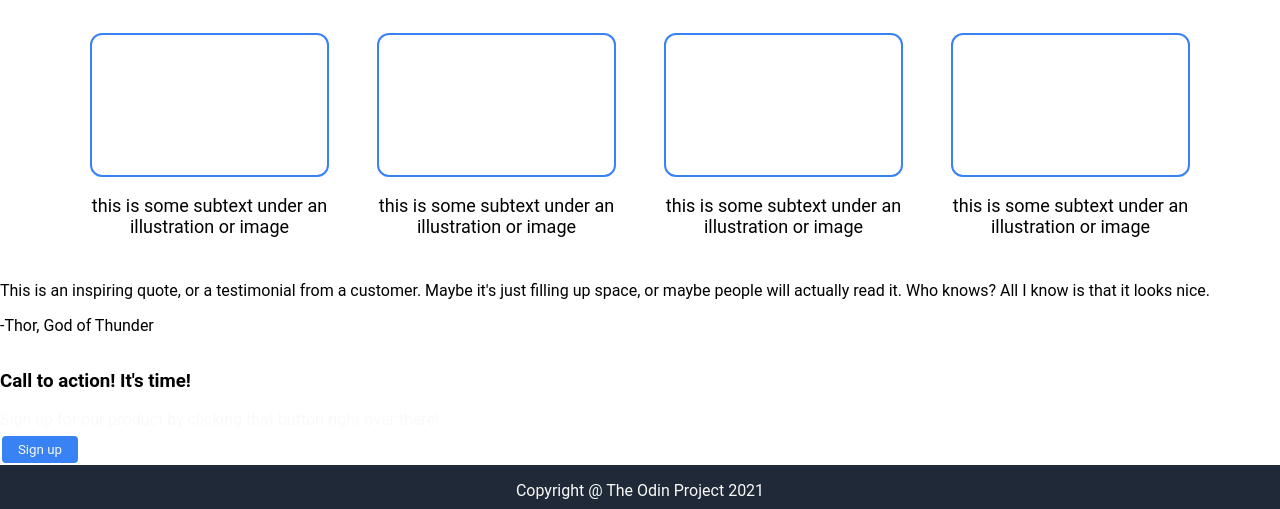
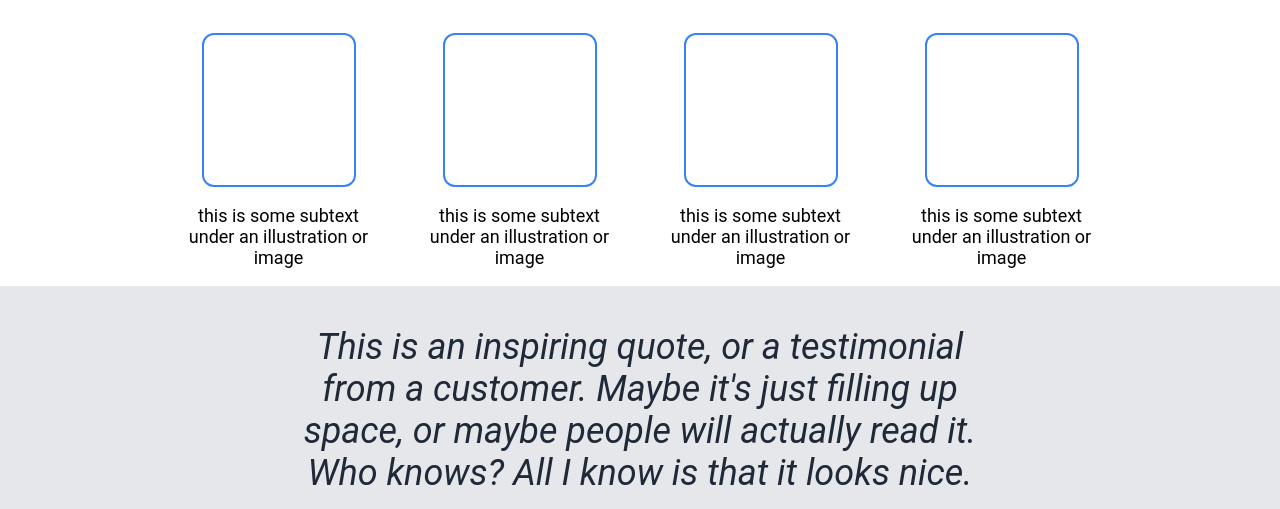
Before and after one commit to Yappaholic/webpage_1, a plain HTML site: page index.html in a window 1280 px wide. Shown: the part 420-929 px from the top of the page. Drawn offline with Linux system fonts and the light colour scheme.

Commit message:
End all styling and html syntax

```diff
--- a/index.html
+++ b/index.html
@@ -47,13 +47,17 @@
    </div>
    </div>
    <div class="quote box">
+    <div class="quote_box">
     <p class="quote text">This is an inspiring quote, or a testimonial from a customer. Maybe it's just filling up space, or maybe people will actually read it. Who knows? All I know is that it looks nice.</p>
     <p class="quote father">-Thor, God of Thunder</p>
+    </div>
    </div>
    <div class="lower">
-   <div class="invite">
+   <div class="lower box">
+   <div class="invite text">
    <h3>Call to action! It's time!</h3>
    <p class="simple white">Sign up for our product by clicking that button right over there!</p>
+   </div>
    <button type="button" class="two">Sign up</button>
    </div>
    </div>
--- a/styles.css
+++ b/styles.css
@@ -1,7 +1,7 @@
 *{
  font-family: Roboto, sans-serif;
 }
-ul, .logo, .h1, button, .copyright{
+ul, .logo, .h1, button, .copyright, h3{
   color: #f9faf8;
 }
 body{
@@ -44,6 +44,7 @@ ul{
  flex-grow: 0;
  max-width: 400px;
  align-items: flex-start;
+ justify-content: center;
  padding-bottom: 20px;
 }
 .image.big{
@@ -80,24 +81,73 @@ button.two{
   font-weight: 1000;
   text-align: center;
 }
-.image.box{
-  padding: 70px 40px;
+.pics .image.box{
   border: 2px solid #3882f6;
   border-radius: 12px;
+  height: 150px;
+  width: 150px;
 }
 .pics{
   display: flex;
   flex-direction: row;
-  gap: 48px;
-  padding: 0px 90px 10px 90px;
+  gap: 36px;
   margin-left: auto;
   margin-right: auto;
   justify-content: center;
+}
+.info.box{
+  display: flex;
+  flex-direction: column;
+  align-items: center;
 }
 .info.box .simple.black{
   display: flex;
   flex-wrap: wrap;
   font-size: 18px;
   text-align: center;
+  max-width: 205px;
 }
+.quote.box{
+  background-color: #e5e7eb;
+  display: flex;
+  justify-content: center;
+  align-items: center;
+  flex-wrap: wrap;
 }
+.quote.text{
+  color: #1f2937;
+  font-size: 36px;
+  font-style: italic;
+  text-align: center;
+  padding: 40px;
+  padding-bottom: 0;
+  margin: 0;
+  max-width: 700px;
+}
+.quote.father{
+  font-size: 18px;
+  font-weight: 800;
+  text-align: right;
+  padding-right: 28px;
+}
+.lower{
+  display: flex;
+  padding: 30px;
+  justify-content: center;
+  align-items: center;
+}
+.lower.box{
+  border-radius: 6px;
+  background-color: #3882f6;
+  display: flex;
+  justify-content: space-between;
+  align-items: center;
+  gap: 28px;
+  padding: 10px 50px 20px 50px;
+}
+.invite.text{
+  margin-right: auto;
+}
+.two{
+  margin: auto;
+}
```
